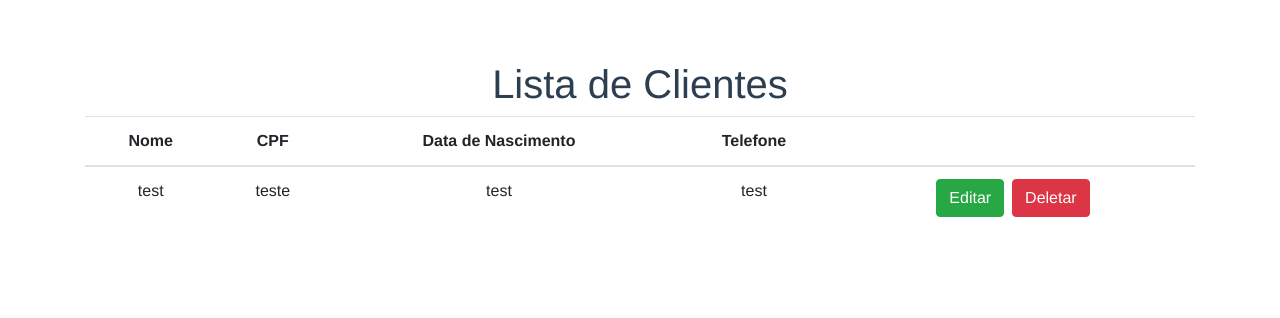
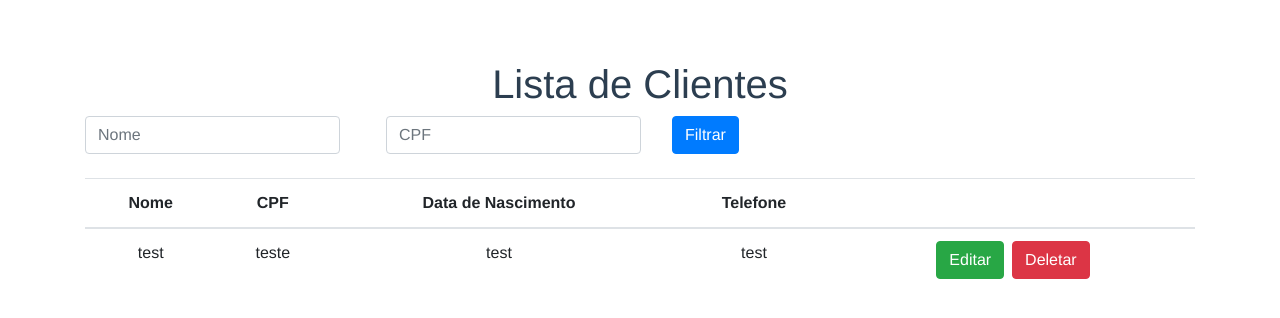
Before and after one commit to gabrielfonsecasousa/cuco_health_front, a Vue app: page / in a window 1280 px wide. Shown: the top 318 px of the page. Built offline with nearby package versions, Linux system fonts and the light colour scheme.

Commit message:
layout filtro

```diff
--- a/src/App.vue
+++ b/src/App.vue
@@ -1,6 +1,23 @@
 <template>
   <div class="container">
     <h1>Lista de Clientes</h1>
+    <div class="row">
+      <div class="col-3 form-group mr-3">
+        <input type="text" class="form-control" placeholder="Nome" />
+      </div>
+      <div class="col-3 form-group mr-3">
+        <input
+          type="text"
+          class="form-control"
+          placeholder="CPF"
+          v-mask="'##.###.###/####-##'"
+        />
+      </div>
+
+      <div class="form-group">
+        <button class="btn btn-primary">Filtrar</button>
+      </div>
+    </div>
     <table class="table mt-2">
       <thead>
         <tr>
```
